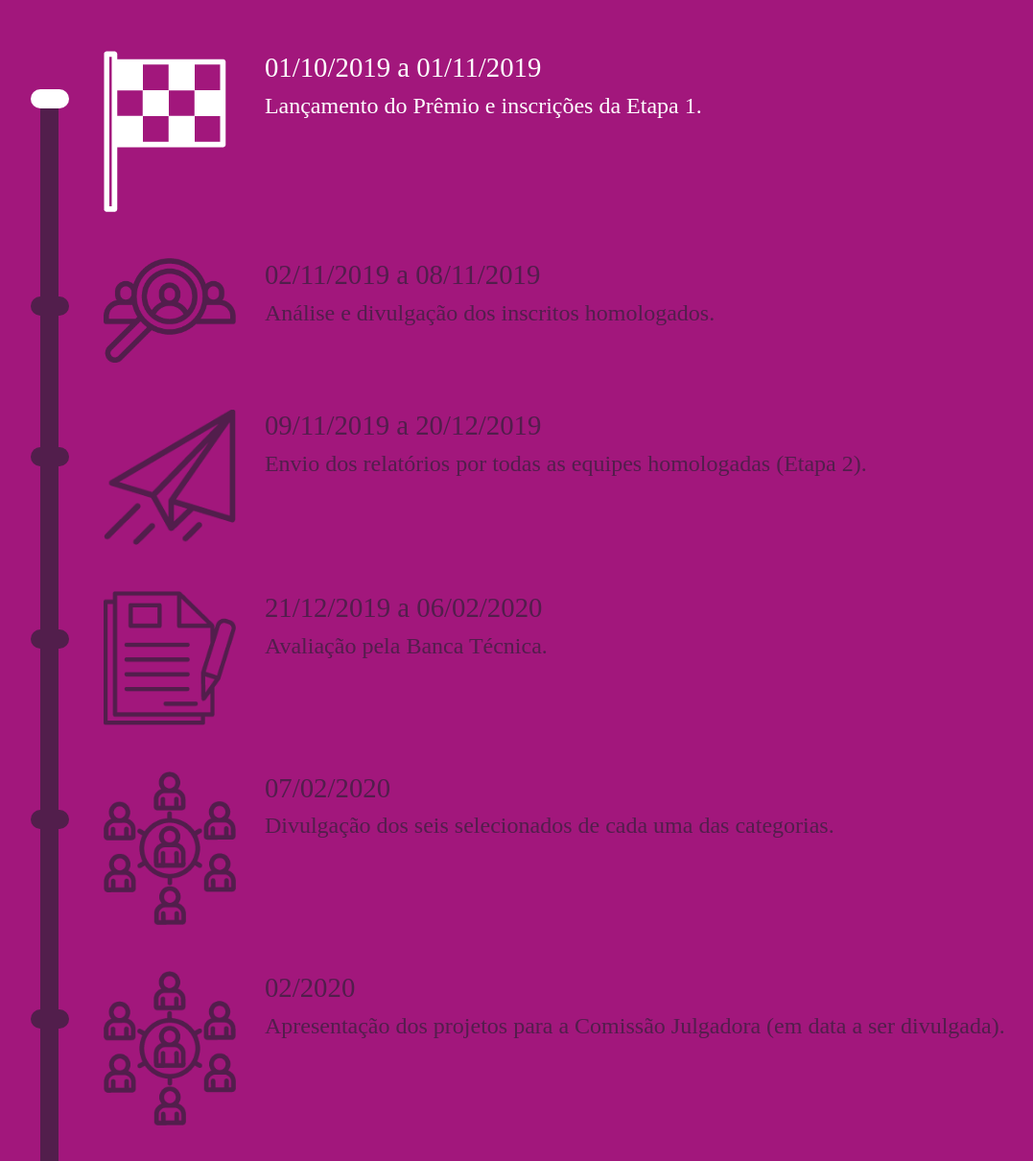
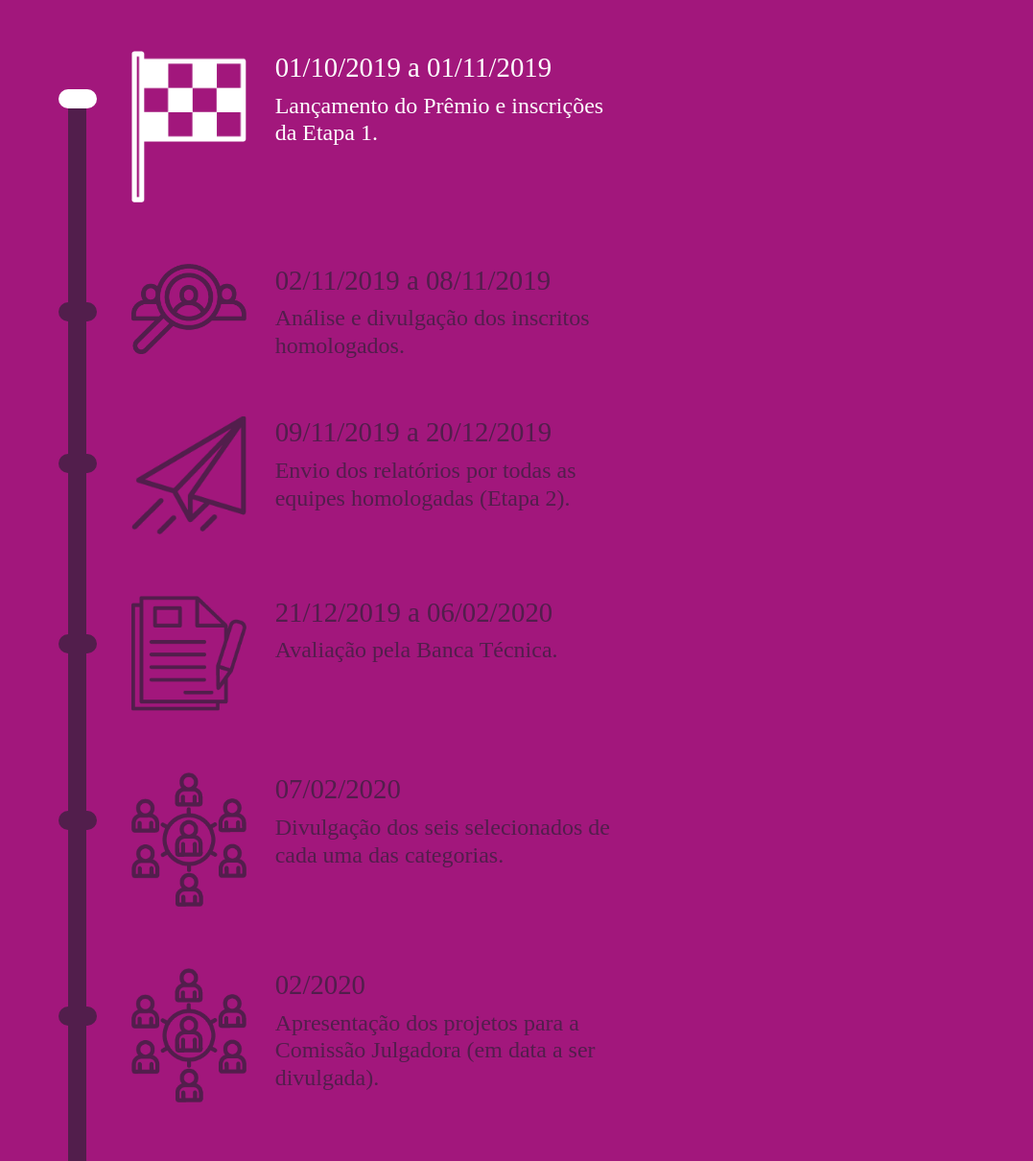
Before and after one commit to prefeiturasp/SMIT-premiasampa, a plain HTML site: page index.html in a window 1280 px wide. Shown: the part 295-1505 px from the top of the page at 96% size, without its empty margins (68-1145 px from the left). Drawn offline with nearby package versions, Linux system fonts and the light colour scheme; a web font is replaced by a local one.

Commit message:
fix some css

```diff
--- a/css/style_premia.css
+++ b/css/style_premia.css
@@ -101,6 +101,11 @@ body {
   padding-top: 4rem;
   padding-left: 2rem;
   position: relative;
+}
+
+.cd-timeline-content-img {
+  max-width: 150px;
+  padding-bottom: 1rem;
 }
 
 .cd-timeline-block {
--- a/index.html
+++ b/index.html
@@ -63,7 +63,7 @@
                   <div class="cd-timeline-content-img col-md-2">
                     <img class="img-fluid" src="./assets/launch-flag.png" alt="Icone de Bandeira de Largada">
                   </div>
-                  <div class="cd-timeline-content col">
+                  <div class="cd-timeline-content col-md-5">
                     <h1>01/10/2019 a 01/11/2019</h1>
                     <h2>Lançamento do Prêmio e inscrições da Etapa 1.</h2>
                   </div> <!-- cd-timeline__content -->
@@ -76,7 +76,7 @@
                   <div class="cd-timeline-content-img col-md-2">
                     <img class="img-fluid" src="./assets/results-inactive.png" alt="Icone de Buscando Resultados">
                   </div>
-                  <div class="cd-timeline-content col">
+                  <div class="cd-timeline-content col-md-5">
                     <h1>02/11/2019 a 08/11/2019</h1>
                     <h2>Análise e divulgação dos inscritos homologados.</h2>
                   </div> <!-- cd-timeline__content -->
@@ -89,7 +89,7 @@
                   <div class="cd-timeline-content-img col-md-2">
                     <img class="img-fluid" src="./assets/flight-inactive.png" alt="Icone de Envio de Relatórios">
                   </div>
-                  <div class="cd-timeline-content col">
+                  <div class="cd-timeline-content col-md-5">
                     <h1>09/11/2019 a 20/12/2019</h1>
                     <h2>Envio dos relatórios por todas as equipes homologadas (Etapa 2).</h2>
                   </div> <!-- cd-timeline__content -->
@@ -102,7 +102,7 @@
                   <div class="cd-timeline-content-img col-md-2">
                     <img class="img-fluid" src="./assets/document-inactive.png" alt="Icone de Documento">
                   </div>
-                  <div class="cd-timeline-content col">
+                  <div class="cd-timeline-content col-md-5">
                     <h1>21/12/2019 a 06/02/2020</h1>
                     <h2>Avaliação pela Banca Técnica.</h2>
                   </div> <!-- cd-timeline__content -->
@@ -115,7 +115,7 @@
                   <div class="cd-timeline-content-img col-md-2">
                     <img class="img-fluid" src="./assets/networking-inactive.png" alt="Icone de Divulgação de resultados">
                   </div>
-                  <div class="cd-timeline-content col">
+                  <div class="cd-timeline-content col-md-5">
                     <h1>07/02/2020</h1>
                     <h2>Divulgação dos seis selecionados de cada uma das categorias.</h2>
                   </div> <!-- cd-timeline__content -->
@@ -128,7 +128,7 @@
                   <div class="cd-timeline-content-img col-md-2">
                     <img class="img-fluid" src="./assets/networking-inactive.png" alt="Icone de Comissão julgadora">
                   </div>
-                  <div class="cd-timeline-content col">
+                  <div class="cd-timeline-content col-md-5">
                     <h1>02/2020</h1>
                     <h2>Apresentação dos projetos para a Comissão Julgadora (em data a ser divulgada).</h2>
                   </div> <!-- cd-timeline__content -->
@@ -141,7 +141,7 @@
                   <div class="cd-timeline-content-img col-md-2">
                     <img class="img-fluid" src="./assets/event-inactive.png" alt="Icone de Tapete Vermeho">
                   </div>
-                  <div class="cd-timeline-content col">
+                  <div class="cd-timeline-content col-md-5">
                     <h1>03/2020</h1>
                     <h2>Evento de Premiação</h2>
                   </div> <!-- cd-timeline__content -->
```
